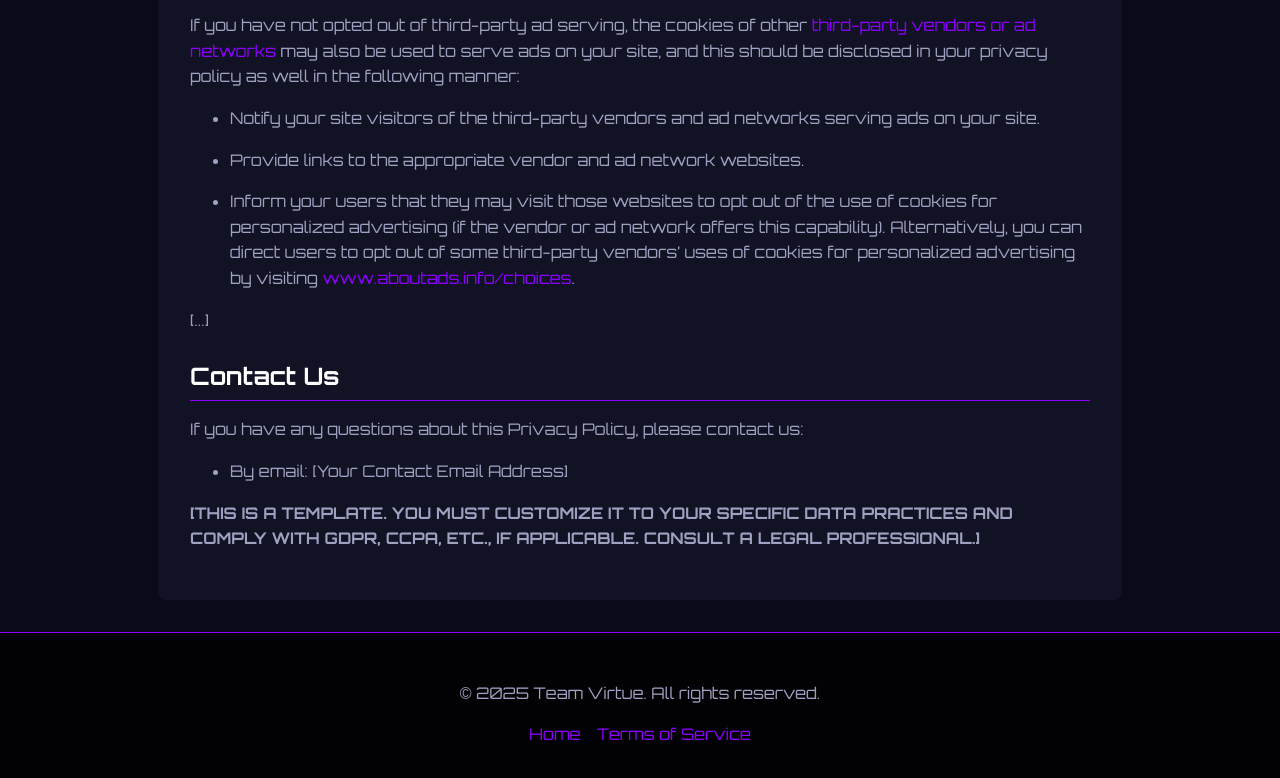
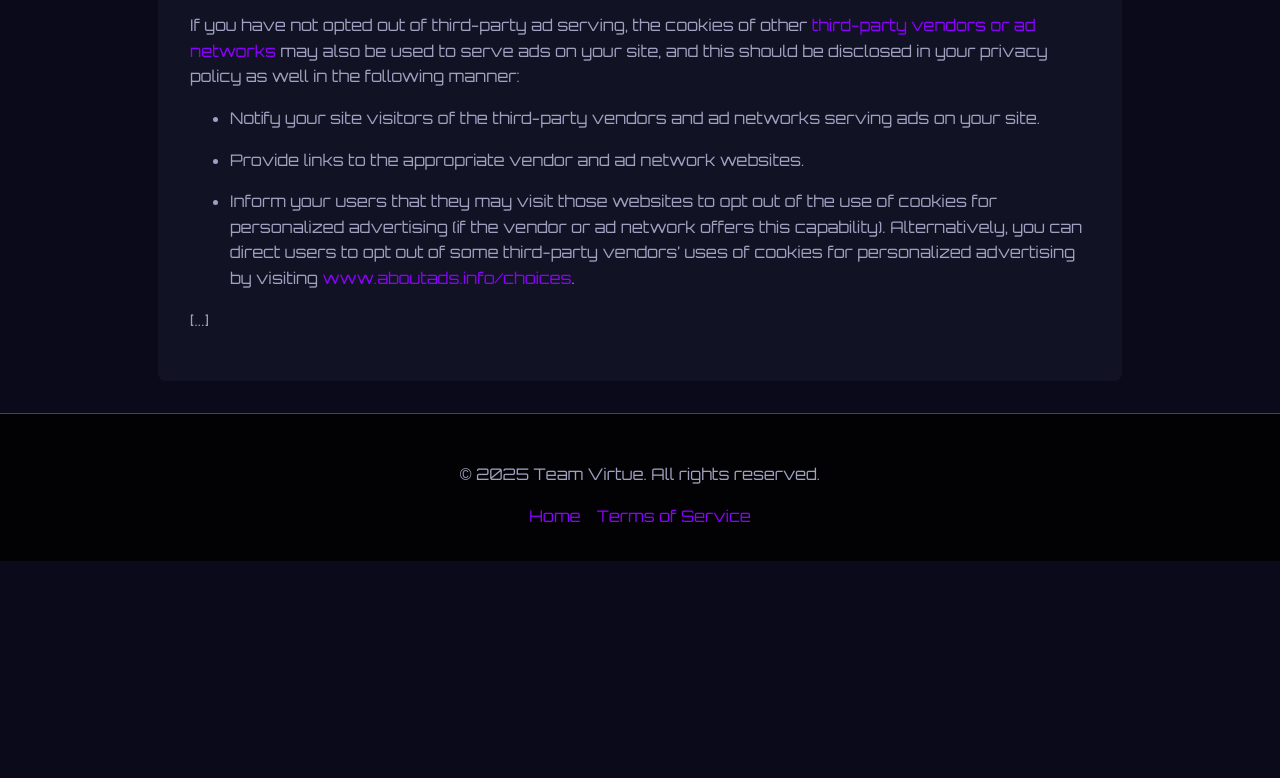
Before and after one commit to Finny13/Team-Virtue, a website: page Privacy.html in a window 1280 px wide. Shown: the part 2510-3288 px from the top of the page. After the commit the page ends 3071 px from the top, so only its background shows below. Drawn offline with Linux system fonts and the light colour scheme.

Commit message:
Update Privacy.html

```diff
--- a/Privacy.html
+++ b/Privacy.html
@@ -163,15 +163,6 @@
             <li>Inform your users that they may visit those websites to opt out of the use of cookies for personalized advertising (if the vendor or ad network offers this capability). Alternatively, you can direct users to opt out of some third-party vendors’ uses of cookies for personalized advertising by visiting <a href="http://www.aboutads.info/choices/" target="_blank" rel="noopener noreferrer">www.aboutads.info/choices</a>.</li>
         </ul>
         <p>[...]</p>
-
-        <h2>Contact Us</h2>
-        <p>If you have any questions about this Privacy Policy, please contact us:</p>
-        <ul>
-            <li>By email: [Your Contact Email Address]</li>
-        </ul>
-
-        <p><strong>[THIS IS A TEMPLATE. YOU MUST CUSTOMIZE IT TO YOUR SPECIFIC DATA PRACTICES AND COMPLY WITH GDPR, CCPA, ETC., IF APPLICABLE. CONSULT A LEGAL PROFESSIONAL.]</strong></p>
-
     </div>
 
     <footer>
```
